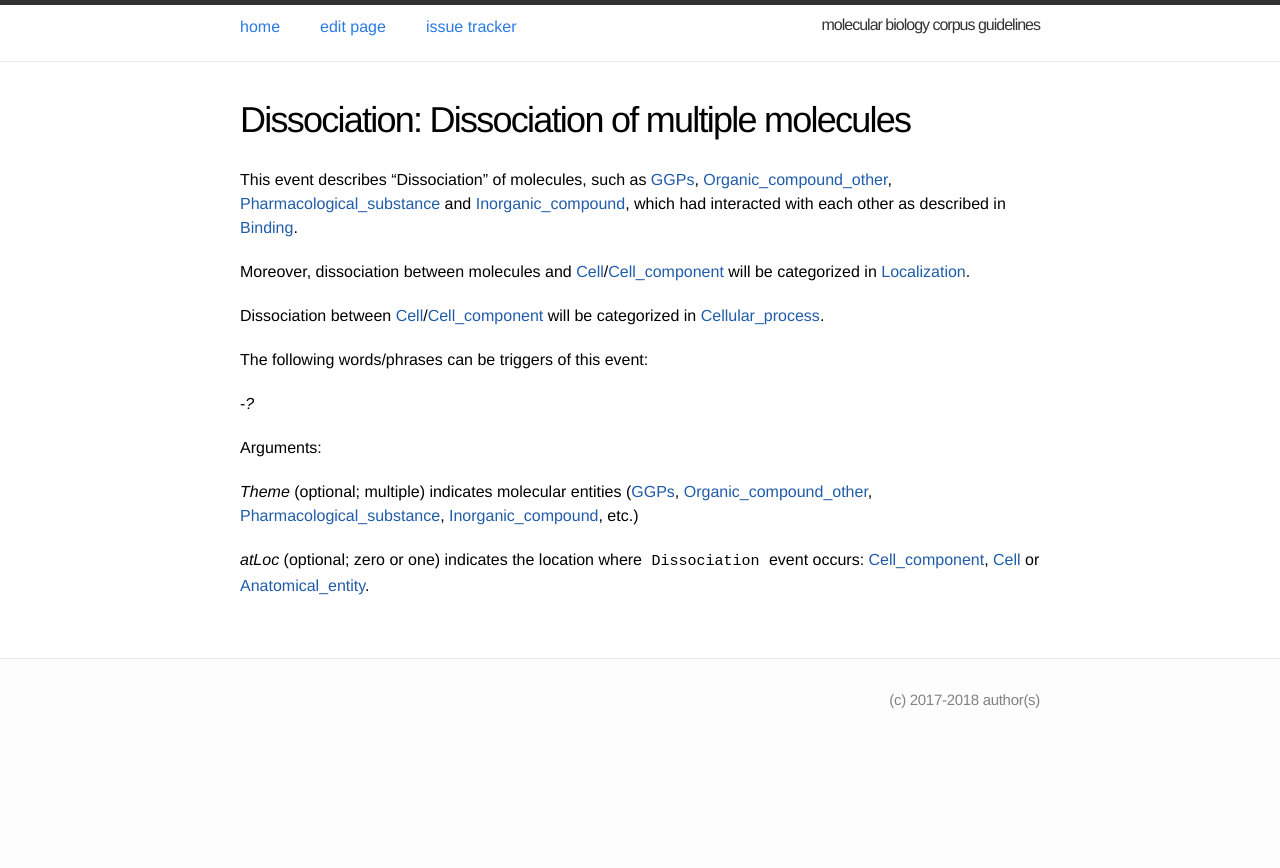
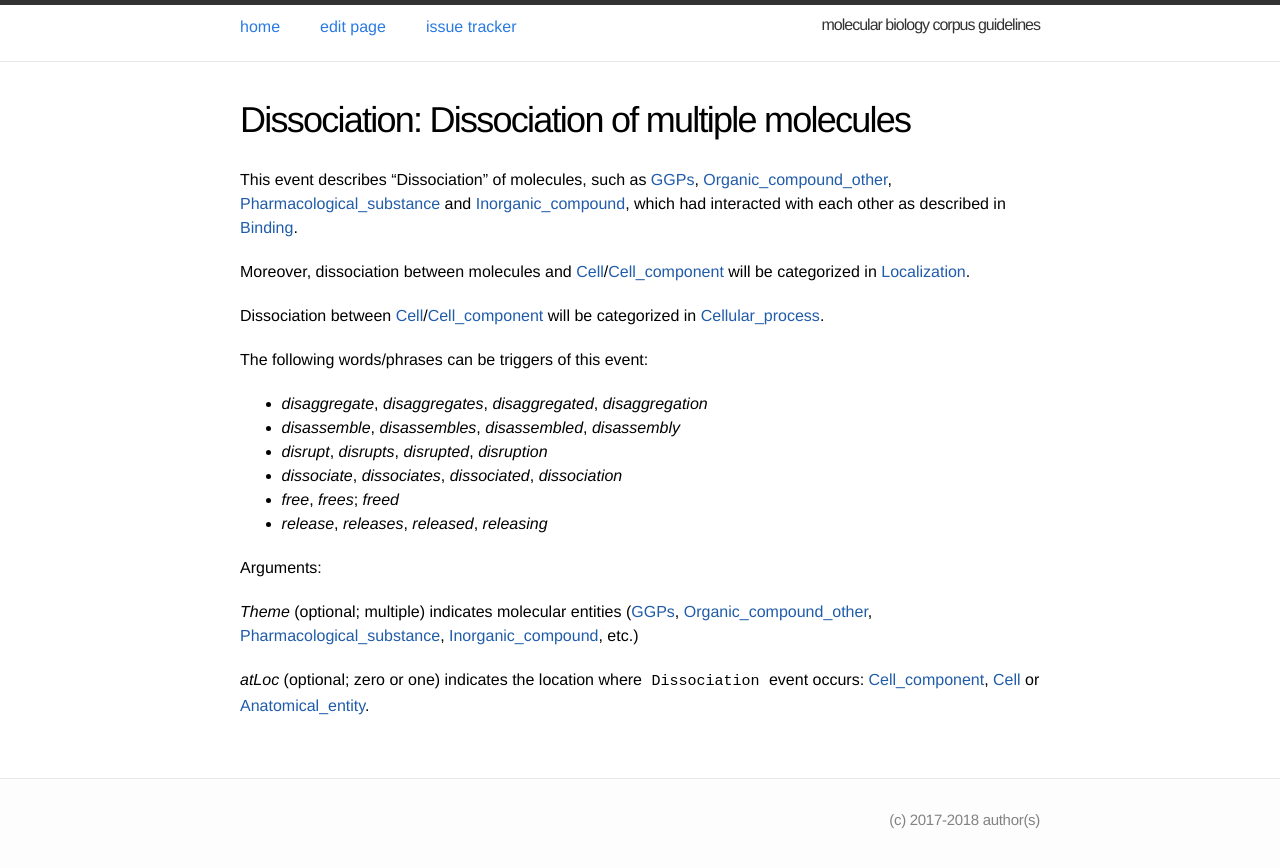
Before and after one commit to ezcatdb/molbiol_lung_corpus-guidelines, a Jekyll site: the page built from _event/Dissociation.md, in a window 1280 px wide. Shown: the top 868 px of the page. Built offline with Jekyll 4.4.1, drawn with Linux system fonts in a browser that asks for light colours.

Commit message:
trigger words included in _event/Dissociation.md

```diff
--- a/_event/Dissociation.md
+++ b/_event/Dissociation.md
@@ -18,7 +18,13 @@ Dissociation between [Cell]()/[Cell_component]() will be categorized in [Cellula
 
 The following words/phrases can be triggers of this event:
 
--*?*
+- *disaggregate*, *disaggregates*, *disaggregated*, *disaggregation*
+- *disassemble*, *disassembles*, *disassembled*, *disassembly*
+- *disrupt*, *disrupts*, *disrupted*, *disruption*
+- *dissociate*, *dissociates*, *dissociated*, *dissociation*
+- *free*, *frees*; *freed*
+- *release*, *releases*, *released*, *releasing*
+
 
 
 Arguments:
```
